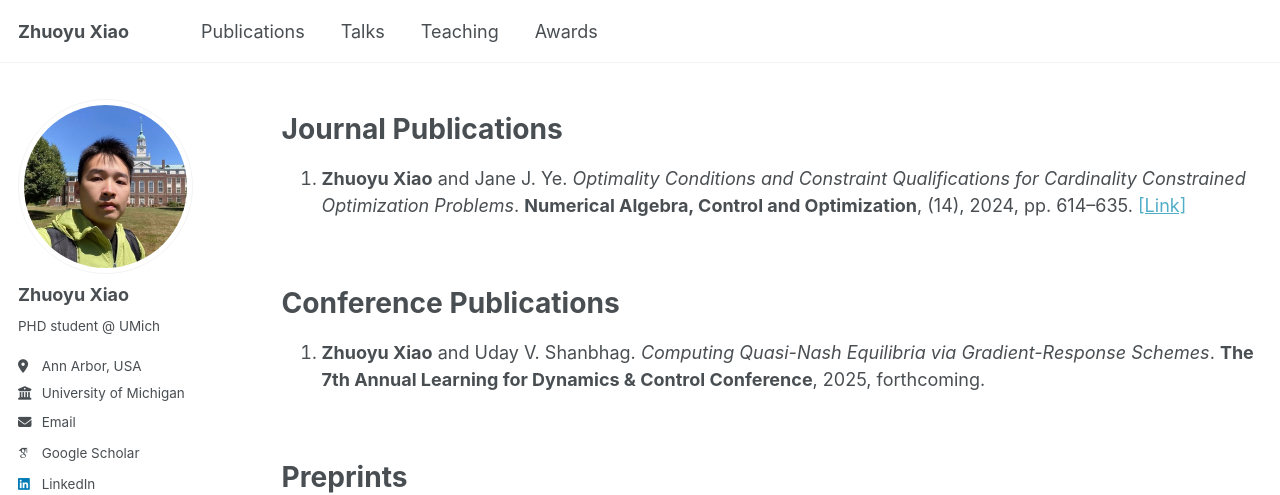
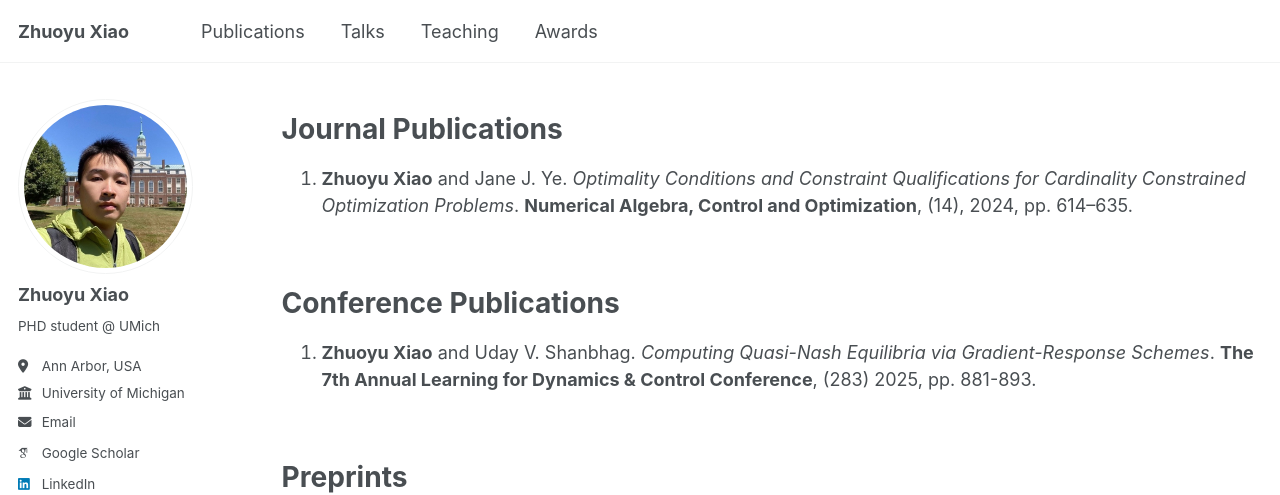
Before and after one commit to zyxiao97/zyxiao97.github.io, a Jekyll site: the page built from _pages/publications.md, in a window 1280 px wide and 957 px high. Shown: the top 495 px of the window. Built offline with Jekyll 4.4.1, drawn with Linux system fonts in a browser that asks for light colours; some web fonts are replaced.

Commit message:
Update publications.md

```diff
--- a/_pages/publications.md
+++ b/_pages/publications.md
@@ -7,13 +7,13 @@ author_profile: true
 
 Journal Publications
 ======
-1. **Zhuoyu Xiao** and Jane J. Ye. *Optimality Conditions and Constraint Qualifications for Cardinality Constrained Optimization Problems*. **Numerical Algebra, Control and Optimization**, (14), 2024, pp. 614--635. [[Link]](https://www.aimsciences.org/article/doi/10.3934/naco.2023011)
+1. **Zhuoyu Xiao** and Jane J. Ye. *Optimality Conditions and Constraint Qualifications for Cardinality Constrained Optimization Problems*. **Numerical Algebra, Control and Optimization**, (14), 2024, pp. 614--635.
 
 <br>
 
 Conference Publications
 ======
-1. **Zhuoyu Xiao** and Uday V. Shanbhag. *Computing Quasi-Nash Equilibria via Gradient-Response Schemes*. **The 7th Annual Learning for Dynamics & Control Conference**, 2025, forthcoming.
+1. **Zhuoyu Xiao** and Uday V. Shanbhag. *Computing Quasi-Nash Equilibria via Gradient-Response Schemes*. **The 7th Annual Learning for Dynamics & Control Conference**, (283) 2025, pp. 881-893.
 
 <br>
 
```
